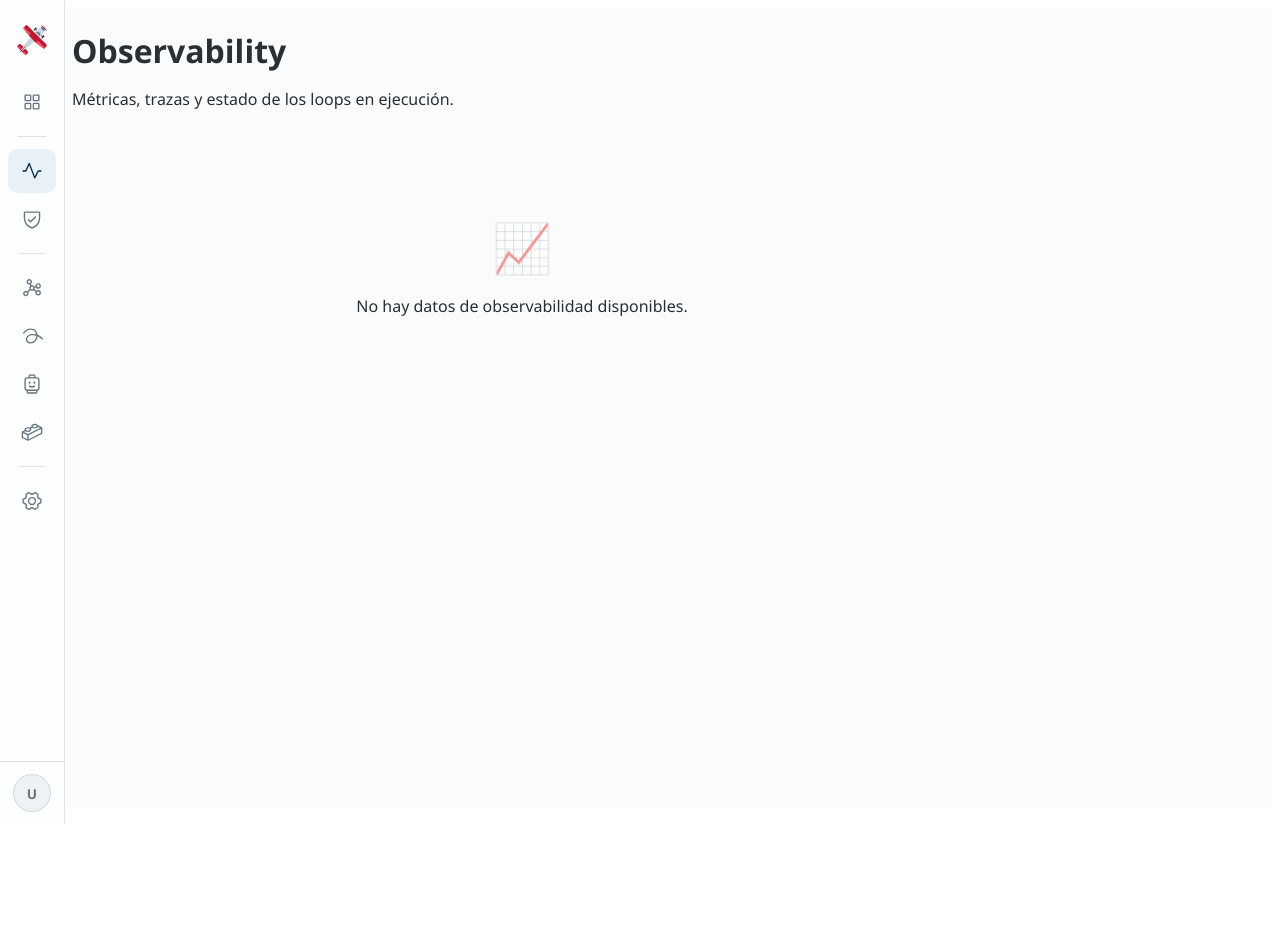
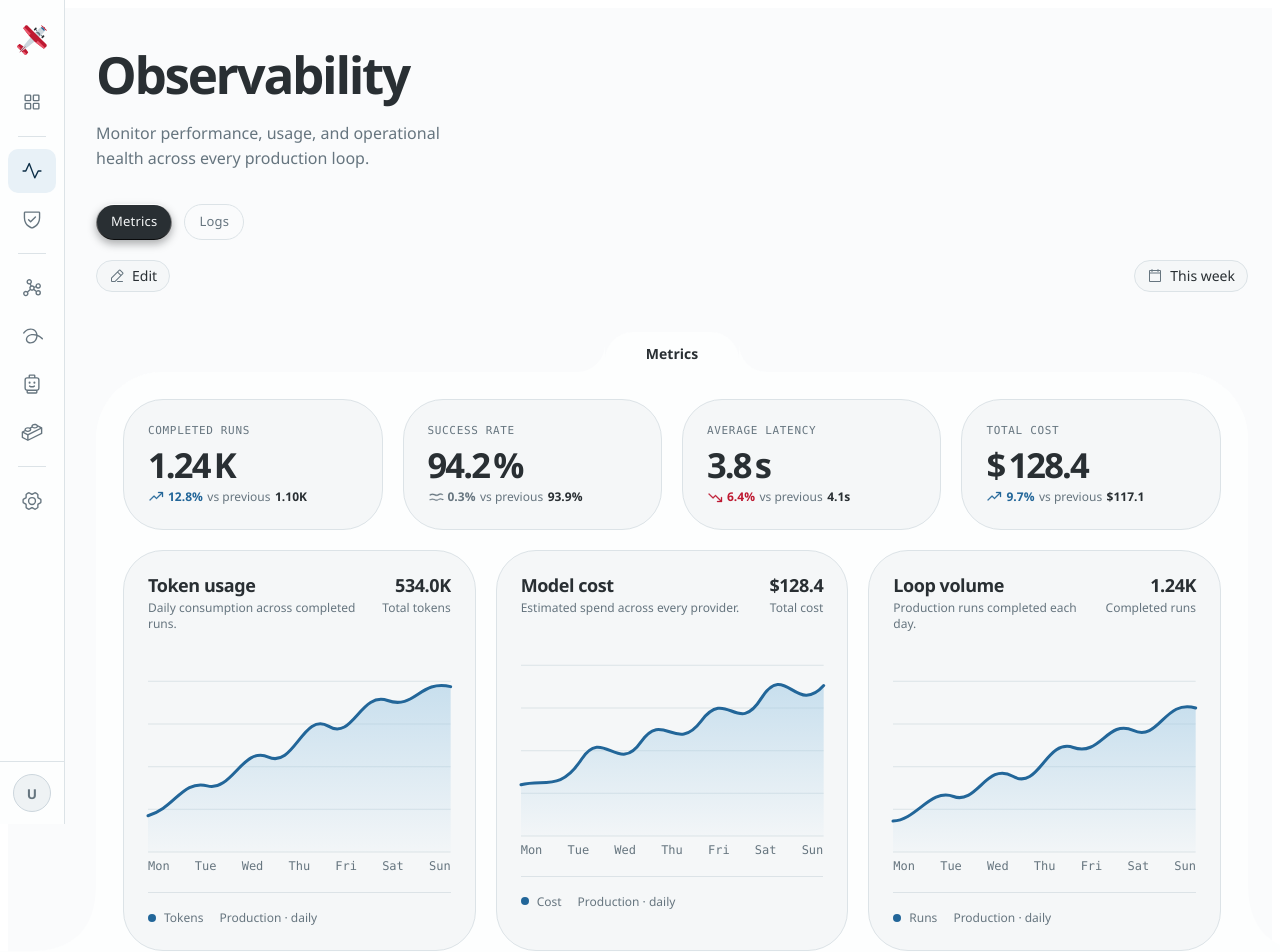
Before and after one commit to looping-louie/app, a Nuxt app: page /app/observability in a window 1280 px wide. Shown: the top 952 px of the page. Before the commit the page ends 816 px from the top, so only its background shows below. Built offline with nearby package versions, Linux system fonts and the light colour scheme; a web font is replaced by a local one.

Commit message:
feat(observability): init page

```diff
--- a/pages/app/observability.vue
+++ b/pages/app/observability.vue
@@ -1,57 +1,273 @@
-<template>
-  <div class="observability-page">
-    <h1>Observability</h1>
-    <p class="page-description">Métricas, trazas y estado de los loops en ejecución.</p>
-    <div class="empty-state">
-      <span class="empty-icon">📈</span>
-      <p>No hay datos de observabilidad disponibles.</p>
-    </div>
-  </div>
-</template>
+<script setup lang="ts">
+import UiChartCard from '~/components/ui/ChartCard.vue'
+import UiCollectionGroupTitle from '~/components/ui/CollectionGroupTitle.vue'
+import UiContainer from '~/components/ui/Container.vue'
+import UiHeadingBlock from '~/components/ui/HeadingBlock.vue'
+import UiMetricCard from '~/components/ui/MetricCard.vue'
+import UiPill from '~/components/ui/Pill.vue'
+import UiSectionStage from '~/components/ui/SectionStage.vue'
+import UiSegmentedControl from '~/components/ui/SegmentedControl.vue'
 
-<script setup>
+const activeView = ref('metrics')
+
+const viewOptions = [
+  { value: 'metrics', label: 'Metrics' },
+  { value: 'logs', label: 'Logs' },
+]
+
+const metrics = [
+  { label: 'Completed runs', value: '1.24', suffix: 'K', trend: 'up' as const, change: '12.8', previousValue: '1.10K' },
+  { label: 'Success rate', value: '94.2', suffix: '%', trend: 'neutral' as const, change: '0.3', previousValue: '93.9%' },
+  { label: 'Average latency', value: '3.8', suffix: 's', trend: 'down' as const, change: '6.4', previousValue: '4.1s' },
+  { label: 'Total cost', value: '128.4', prefix: '$', trend: 'up' as const, change: '9.7', previousValue: '$117.1' },
+]
+
+const charts = [
+  {
+    title: 'Token usage',
+    description: 'Daily consumption across completed runs.',
+    total: '534.0K',
+    totalLabel: 'Total tokens',
+    legend: 'Tokens',
+    line: 'M0 146 C42 139 55 112 94 118 S151 80 191 91 S247 48 286 62 S337 29 380 38 S431 18 480 25',
+  },
+  {
+    title: 'Model cost',
+    description: 'Estimated spend across every provider.',
+    total: '$128.4',
+    totalLabel: 'Total cost',
+    legend: 'Cost',
+    line: 'M0 132 C36 126 62 139 96 108 S154 123 190 92 S245 104 286 72 S343 87 381 51 S436 68 480 39',
+  },
+  {
+    title: 'Loop volume',
+    description: 'Production runs completed each day.',
+    total: '1.24K',
+    totalLabel: 'Completed runs',
+    legend: 'Runs',
+    line: 'M0 151 C38 150 59 120 96 128 S149 95 190 109 S243 73 286 82 S340 55 381 66 S431 36 480 45',
+  },
+]
+
 definePageMeta({
-  layout: 'app'
+  layout: 'app',
 })
 
 useHead({
-  title: 'Observability · Looping Louie'
+  title: 'Observability · Looping Louie',
 })
 </script>
 
+<template>
+  <UiContainer size="wide" class="observability-page">
+    <UiHeadingBlock layout="split" size="section" align="start" class="observability-heading">
+      <template #title>
+        <h1>Observability</h1>
+      </template>
+      <template #description>
+        <p>Monitor performance, usage, and operational health across every production loop.</p>
+      </template>
+    </UiHeadingBlock>
+
+    <div class="observability-controls">
+      <UiSegmentedControl
+        v-model="activeView"
+        :options="viewOptions"
+        variant="inline"
+        accent="metal"
+        bordered-options
+        aria-label="Observability view"
+      />
+
+      <div class="observability-filters">
+        <UiPill :focusable="false">
+          <template #icon>
+            <svg viewBox="0 0 256 256" fill="currentColor" focusable="false">
+              <path d="M227.31,73.37,182.63,28.69a16,16,0,0,0-22.63,0L36.69,152A15.86,15.86,0,0,0,32,163.31V208a16,16,0,0,0,16,16H92.69A15.86,15.86,0,0,0,104,219.31l123.31-123.31A16,16,0,0,0,227.31,73.37ZM48,163.31l88-88L180.69,120l-88,88H48ZM216,84.69,192,108.69,147.31,64,171.31,40,216,84.69ZM128,216a8,8,0,0,1,8-8h80a8,8,0,0,1,0,16H136A8,8,0,0,1,128,216Z" />
+            </svg>
+          </template>
+          Edit
+        </UiPill>
+
+        <UiPill :focusable="false">
+          <template #icon>
+            <svg viewBox="0 0 256 256" fill="currentColor" focusable="false">
+              <path d="M208,32H184V24a8,8,0,0,0-16,0v8H88V24a8,8,0,0,0-16,0v8H48A16,16,0,0,0,32,48V208a16,16,0,0,0,16,16H208a16,16,0,0,0,16-16V48A16,16,0,0,0,208,32Zm0,176H48V88H208V208ZM48,72V48H72v8a8,8,0,0,0,16,0V48h80v8a8,8,0,0,0,16,0V48h24V72Z" />
+            </svg>
+          </template>
+          This week
+        </UiPill>
+      </div>
+    </div>
+
+    <div class="observability-metrics">
+      <UiCollectionGroupTitle heading-as="h2" title="Metrics" />
+      <UiSectionStage inverse="bottom" class="observability-stage">
+        <div class="observability-grid">
+          <UiMetricCard
+            v-for="metric in metrics"
+            :key="metric.label"
+            v-bind="metric"
+            class="observability-grid__metric"
+          />
+
+          <UiChartCard
+            v-for="(chart, index) in charts"
+            :key="chart.title"
+            :title="chart.title"
+            :description="chart.description"
+            :total="chart.total"
+            :total-label="chart.totalLabel"
+            class="observability-grid__chart"
+          >
+            <template #chart>
+              <div class="observability-chart">
+                <svg viewBox="0 0 480 180" preserveAspectRatio="none" role="img" :aria-label="`${chart.title} over time`">
+                  <defs>
+                    <linearGradient :id="`observability-area-${index}`" x1="0" y1="0" x2="0" y2="1">
+                      <stop offset="0" stop-color="var(--ll-color-primary-highlight)" stop-opacity="0.5" />
+                      <stop offset="1" stop-color="var(--ll-color-primary-highlight)" stop-opacity="0.03" />
+                    </linearGradient>
+                  </defs>
+                  <g class="observability-chart__grid" aria-hidden="true">
+                    <path d="M0 20H480 M0 60H480 M0 100H480 M0 140H480 M0 180H480" />
+                  </g>
+                  <path :d="`${chart.line} V180 H0 Z`" :fill="`url(#observability-area-${index})`" />
+                  <path :d="chart.line" class="observability-chart__line" />
+                </svg>
+                <div class="observability-chart__axis" aria-hidden="true">
+                  <span>Mon</span><span>Tue</span><span>Wed</span><span>Thu</span><span>Fri</span><span>Sat</span><span>Sun</span>
+                </div>
+              </div>
+            </template>
+
+            <template #legend>
+              <span class="observability-chart__legend"><i />{{ chart.legend }}</span>
+              <span>Production · daily</span>
+            </template>
+          </UiChartCard>
+        </div>
+      </UiSectionStage>
+    </div>
+  </UiContainer>
+</template>
+
 <style scoped>
 .observability-page {
-  max-width: 900px;
+  padding-block: var(--ll-space-10) var(--ll-space-16);
 }
 
-.observability-page h1 {
-  font-size: 2rem;
-  font-weight: 700;
-  color: var(--text-primary);
-  margin-bottom: 0.5rem;
+.observability-heading {
+  margin-bottom: var(--ll-space-8);
 }
 
-.page-description {
-  color: var(--text-secondary);
-  margin-bottom: 2.5rem;
+.observability-controls {
+  display: grid;
+  gap: var(--ll-space-5);
+  margin-bottom: var(--ll-space-10);
 }
 
-.empty-state {
-  text-align: center;
-  padding: 4rem 2rem;
-  background: var(--bg-card);
-  border: 1px dashed var(--border-glow);
-  border-radius: var(--radius-lg);
+.observability-filters {
+  display: flex;
+  align-items: center;
+  justify-content: space-between;
+  gap: var(--ll-space-4);
 }
 
-.empty-icon {
-  font-size: 3rem;
-  display: block;
-  margin-bottom: 1rem;
-  opacity: 0.5;
+.observability-metrics {
+  display: grid;
+  min-width: 0;
+  background: var(--ll-color-canvas);
 }
 
-.empty-state p {
-  color: var(--text-muted);
+.observability-stage :deep(.ui-section-stage__shell) {
+  width: 100%;
+}
+
+.observability-grid {
+  display: grid;
+  min-width: 0;
+  grid-template-columns: repeat(12, minmax(0, 1fr));
+  gap: var(--ll-space-5);
+}
+
+.observability-grid__metric {
+  grid-column: span 3;
+}
+
+.observability-grid__chart {
+  grid-column: span 4;
+}
+
+.observability-chart {
+  display: grid;
+  height: 100%;
+  grid-template-rows: minmax(0, 1fr) auto;
+  gap: var(--ll-space-2);
+  padding-top: var(--ll-space-2);
+}
+
+.observability-chart svg {
+  display: block;
+  width: 100%;
+  height: 100%;
+  min-height: 12rem;
+  overflow: visible;
+}
+
+.observability-chart__grid {
+  fill: none;
+  stroke: var(--ll-color-divider);
+  stroke-width: 1;
+  vector-effect: non-scaling-stroke;
+}
+
+.observability-chart__line {
+  fill: none;
+  stroke: var(--ll-color-primary);
+  stroke-width: 3;
+  stroke-linecap: round;
+  stroke-linejoin: round;
+  vector-effect: non-scaling-stroke;
+}
+
+.observability-chart__axis {
+  display: flex;
+  justify-content: space-between;
+  gap: var(--ll-space-2);
+  color: var(--ll-color-text-faint);
+  font: 500 var(--ll-text-xs) / 1 var(--ll-font-mono);
+}
+
+.observability-chart__legend {
+  display: inline-flex;
+  align-items: center;
+  gap: var(--ll-space-2);
+}
+
+.observability-chart__legend i {
+  width: 0.5rem;
+  height: 0.5rem;
+  background: var(--ll-color-primary);
+  border-radius: 50%;
+}
+
+@media (max-width: 64rem) {
+  .observability-grid__metric,
+  .observability-grid__chart {
+    grid-column: span 6;
+  }
+}
+
+@media (max-width: 44rem) {
+  .observability-grid__metric,
+  .observability-grid__chart {
+    grid-column: 1 / -1;
+  }
+
+  .observability-controls :deep(.ui-segmented-control--inline) {
+    width: 100%;
+    overflow-x: auto;
+  }
 }
 </style>
```
